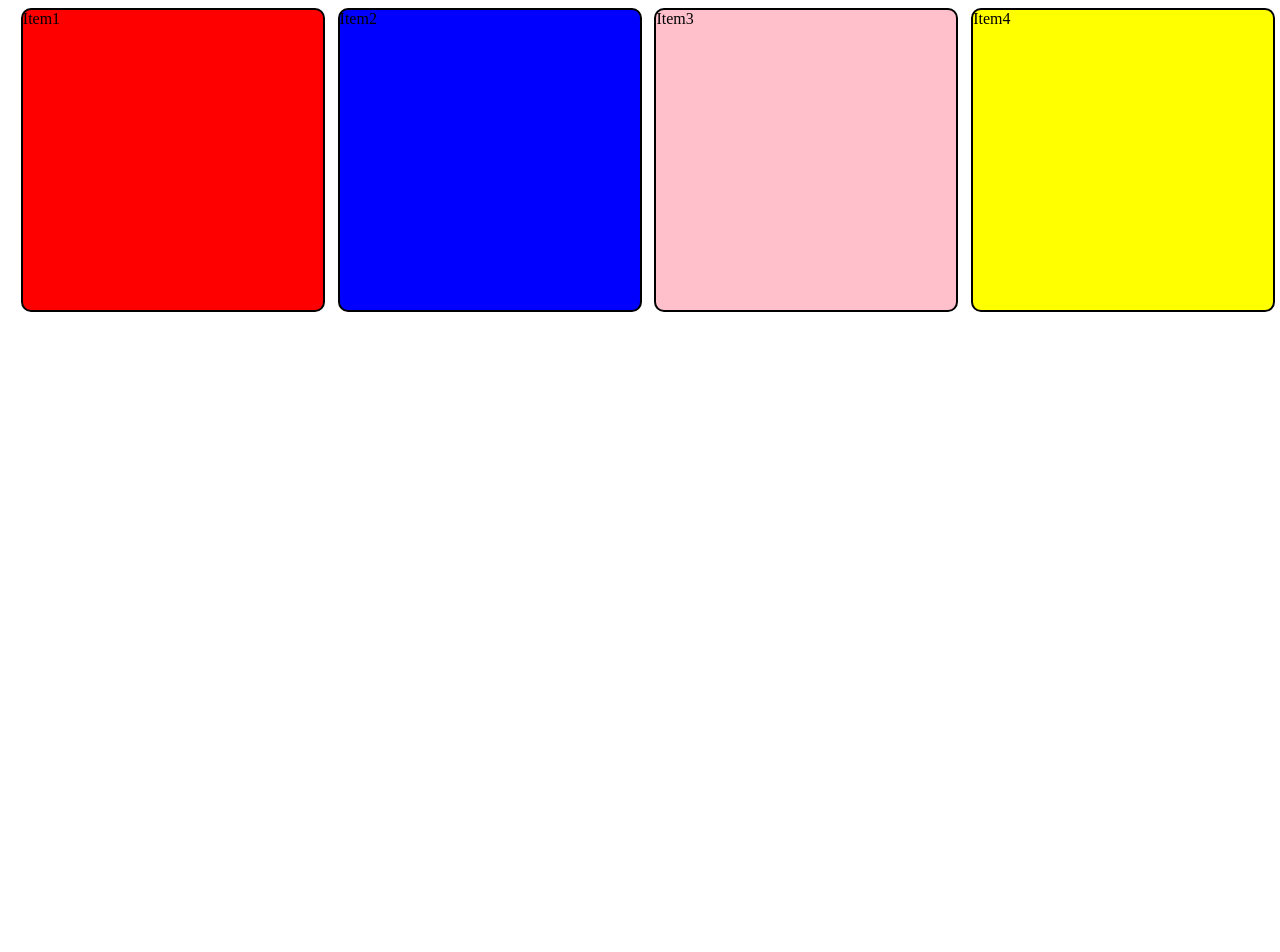
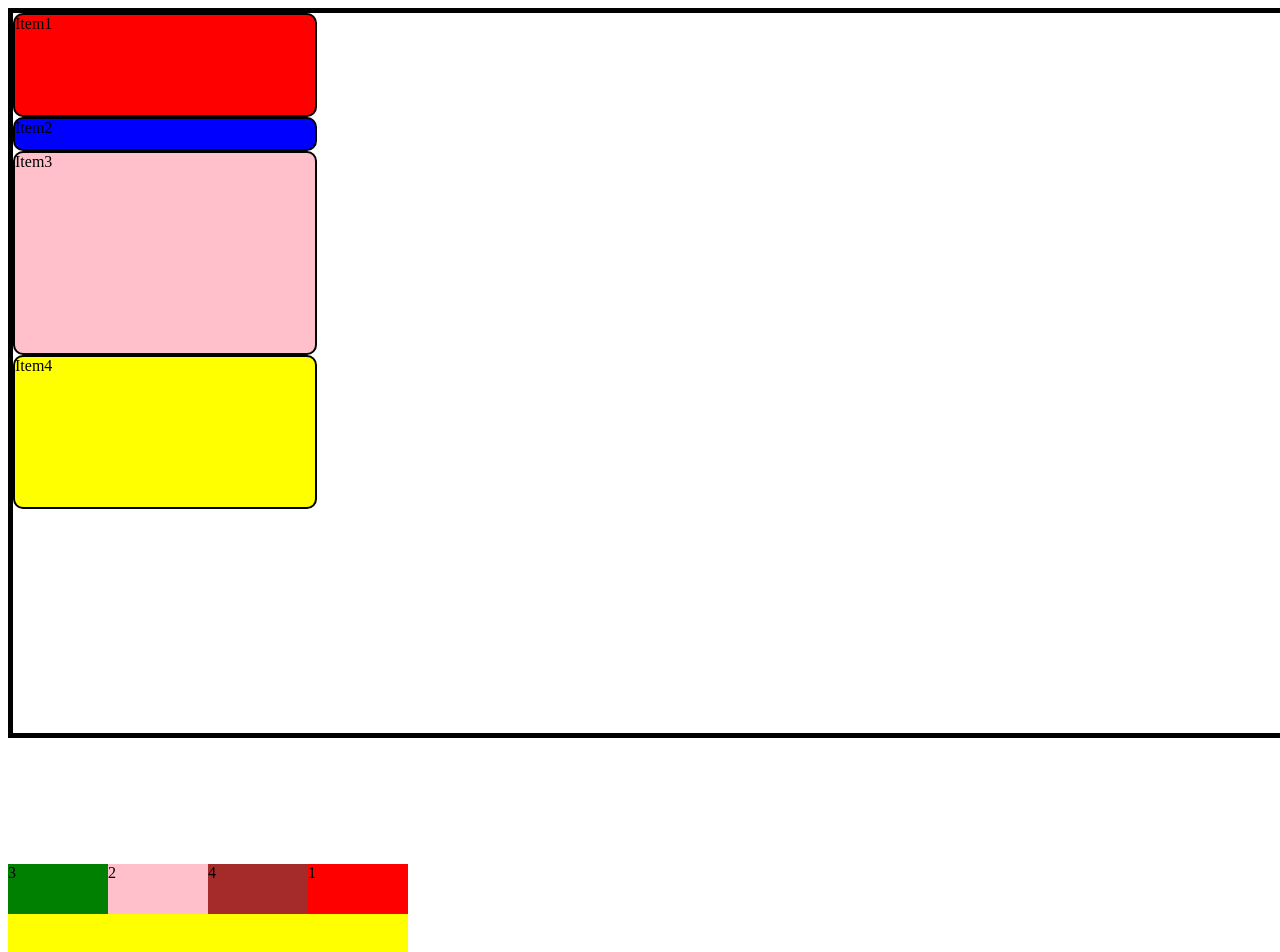
Before and after one commit to shubam458/CSS-NOTES, a plain HTML site: page CSSFOURTHCLASS4/flex.html in a window 1280 px wide. Shown: the top 952 px of the page. Before the commit the page ends 800 px from the top, so only its background shows below. Drawn offline with Linux system fonts and the light colour scheme.

Commit message:
first commit

```diff
--- a/CSSFOURTHCLASS4/flex.css
+++ b/CSSFOURTHCLASS4/flex.css
@@ -55,6 +55,8 @@ proper space with a responsivenss
 
     width: 100vw;
 
+    height:90vh;
+
     /* flex-direction
 
     By default it shows as rows side=> we
@@ -84,7 +86,7 @@ proper space with a responsivenss
 
     /* Flex-wrap */
 
-    flex-wrap: wrap;
+    /* flex-wrap: wrap; */
 
     /* wrap-reverse */
 
@@ -109,15 +111,53 @@ proper space with a responsivenss
 
     /* space-evenly */
 
-    justify-content: space-evenly;
+    /* justify-content: space-evenly; */
+
+    /* flex-end */
+
+    /* justify-content: flex-end; */
+
+    /* flex-start */
+
+    /* justify-content: flex-start; */
+
+    /* border */
+
+    border: 5px solid black;
+
+
+    /* align-items */
+
+    /* align-items: center; */
+
+    /* align-items: baseline; */
+
+    /* align-items: first baseline; */
+
+    /* align-items: last baseline; */
+
+    /* align-items: flex-start; */
+
+    /* align-items: flex-end; */
+
+    /* align-items: self-start; */
+
+    /* align-items: self-end; */
+
+    /* col wise */
+
+    flex-direction: column;
+
+    /* align-items: end; */
+
+    /* align-items: first baseline; */
+
+    /* align-items: center; */
 
 
 
 
 }
-
-
-
 
 
 .item {
@@ -133,25 +173,123 @@ proper space with a responsivenss
 
     background-color: red;
 
-    height: 300px;
+    height: 100px;
 }
 
 .item-2 {
 
     background-color: blue;
 
-    height: 300px;
+    height: 30px;
 }
 
 .item-3 {
 
     background-color: pink;
-    height: 300px;
+    height: 200px;
 }
 
 .item-4 {
 
     background-color: yellow;
 
-    height: 300px;
+    height: 150px;
 }
+
+
+
+
+
+.main-class{
+
+    height: 50vh;
+    width: 50vh;
+    background-color: yellow;
+
+    display: flex;
+
+    justify-content: space-around;
+
+    /* align-items: center; */
+
+
+
+
+
+}
+
+
+
+
+.body1{
+
+    background-color: red;
+
+    height: 50px;
+
+    width: 50px;
+
+    /* FLEX AND ORDER */
+
+    flex: 1;
+
+    order: 4;
+
+
+
+
+}
+
+.body2{
+
+    background-color: pink;
+
+    height: 50px;
+
+    width: 50px;
+
+    /* * FLEX AND ORDER */
+
+    flex : 1;
+
+    order: 2;
+
+
+}
+
+.body3{
+
+    background-color: green;
+
+    height: 50px;
+
+    width: 50px;
+
+    /* * FLEX AND ORDER */
+    flex: 1;
+
+    order: 1;
+
+
+
+
+}
+
+.body4{
+    background-color: brown;
+
+    height: 50px;
+
+    width: 50px;
+
+
+    /* * FLEX AND ORDER */
+
+    flex: 1;
+
+
+  order: 3;
+
+
+
+}
--- a/CSSFOURTHCLASS4/flex.html
+++ b/CSSFOURTHCLASS4/flex.html
@@ -78,14 +78,66 @@
          consume start 5px and end 5px.
 
 
-         5.flex-end
-
-
-         6.flex-start
+         5.flex-end(DONE)=> flex-end is defined as
+         if we use flex-end it can space our div in starting
+         and joined our div in the end.
 
 
 
+         6.flex-start(DONE)=> flex-start is defined as
+         if we use flex-start it can space our div in end
+         and joined our div in the starting.
+
+
     -->
+
+
+    <!-- Align-items (DONE)-->
+
+    <!-- This property controls the alignment of flex items along the cross
+    axis of the flex container. -->
+
+
+
+
+   <!-- 1. FLEX=> it can increase a space with ratio wise
+
+    see the css example for better understanding
+
+        2. order=> order is defined as in which order we are
+        started our divs
+
+
+
+
+-->
+
+<br>
+<br>
+<br>
+<br>
+<br>
+<br>
+<br>
+
+
+
+<div class="main-class">
+
+
+    <div class="input1 body1">1</div>
+    <div class="input1 body2">2</div>
+    <div class="input1 body3">3</div>
+    <div class="input1 body4">4</div>
+
+
+
+</div>
+
+
+
+
+
 
 
 
```
